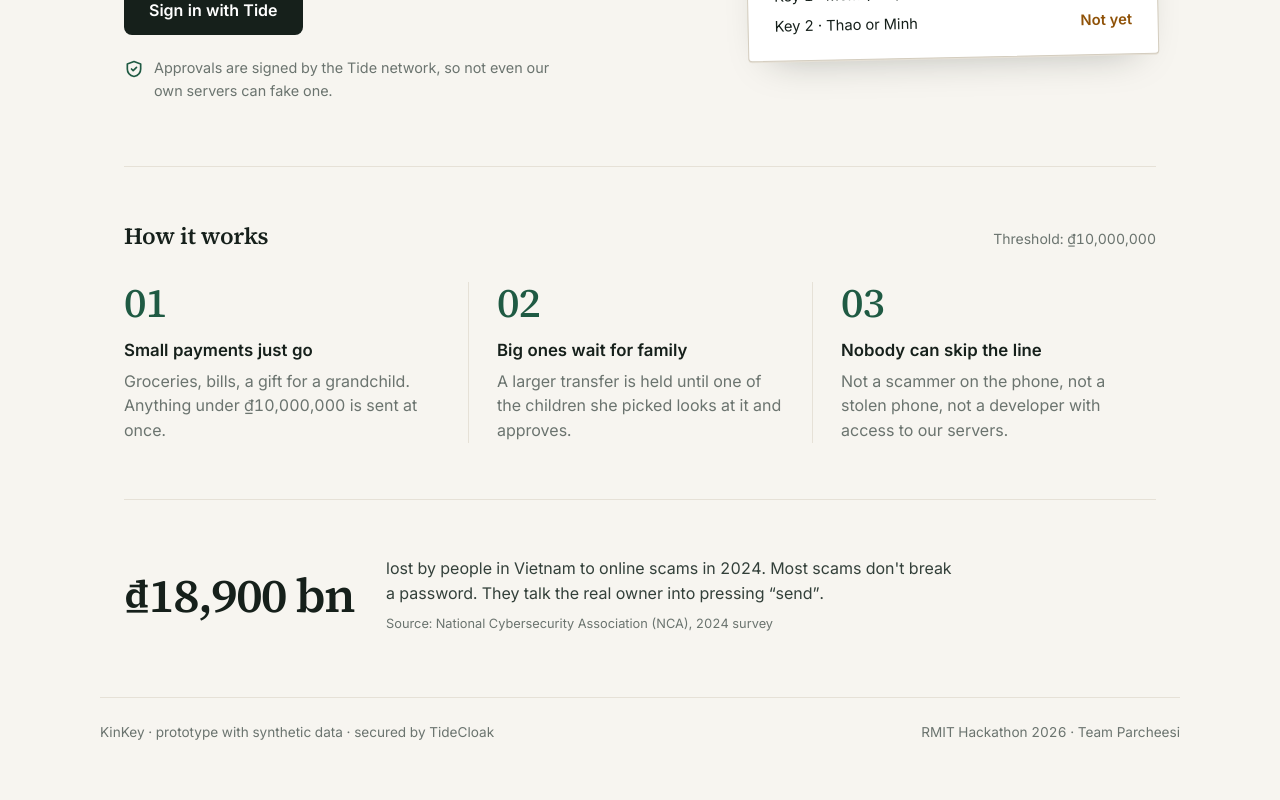
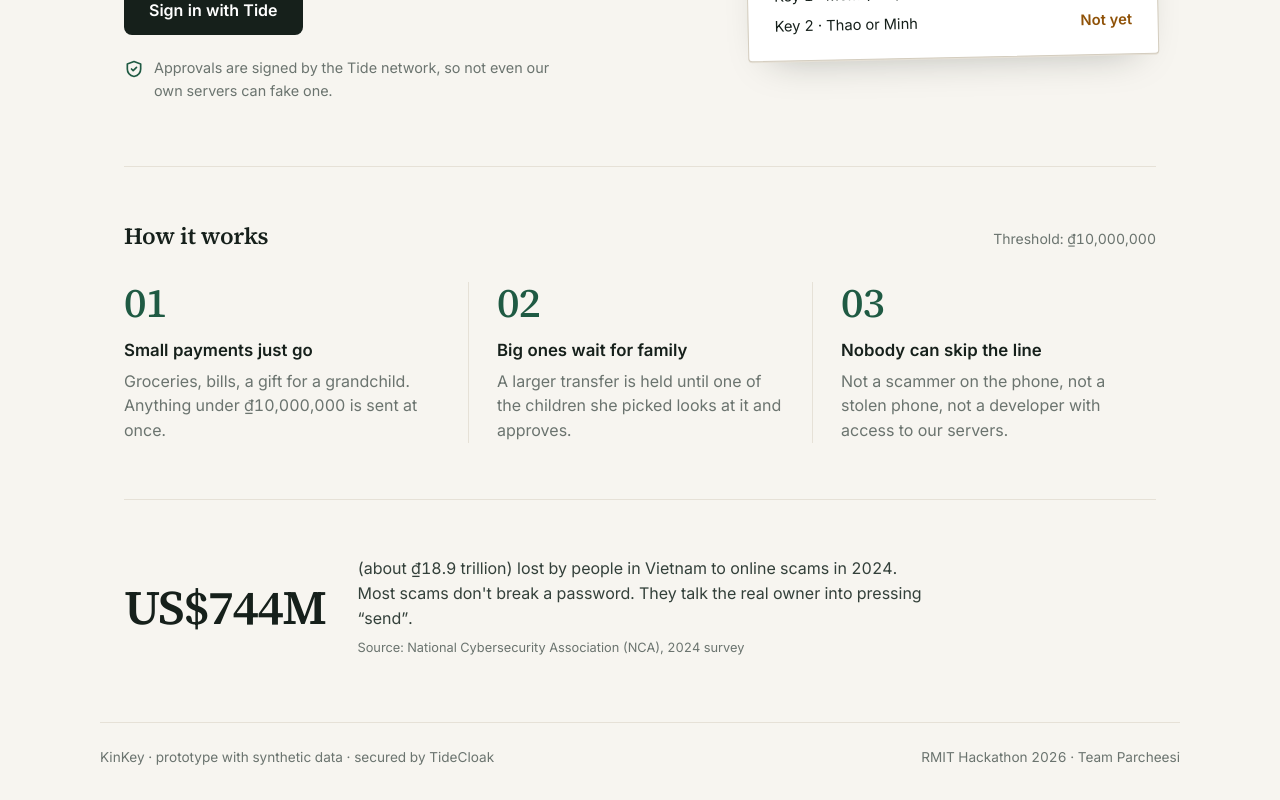
Before and after one commit to liberosis121/RMIT_SGS_Parcheesi_C2, a Next.js app in the folder app/: page /preview in a window 1280 px wide. Shown: the part 595-1395 px from the top of the page. Before the commit the page ends 1371 px from the top, so only its background shows below. Built offline with nearby package versions, Linux system fonts and the light colour scheme.

Commit message:
Show scam loss figure in US dollars

```diff
--- a/app/src/components/views/LandingView.tsx
+++ b/app/src/components/views/LandingView.tsx
@@ -111,10 +111,10 @@ export function LandingView(props: {
 
         <section className="band">
           <div className="fact">
-            <div className="big">₫18,900 bn</div>
+            <div className="big">US$744M</div>
             <div>
               <p>
-                lost by people in Vietnam to online scams in 2024. Most scams don&apos;t break a password. They talk the real
+                (about ₫18.9 trillion) lost by people in Vietnam to online scams in 2024. Most scams don&apos;t break a password. They talk the real
                 owner into pressing &ldquo;send&rdquo;.
               </p>
               <p className="src">Source: National Cybersecurity Association (NCA), 2024 survey</p>
```
